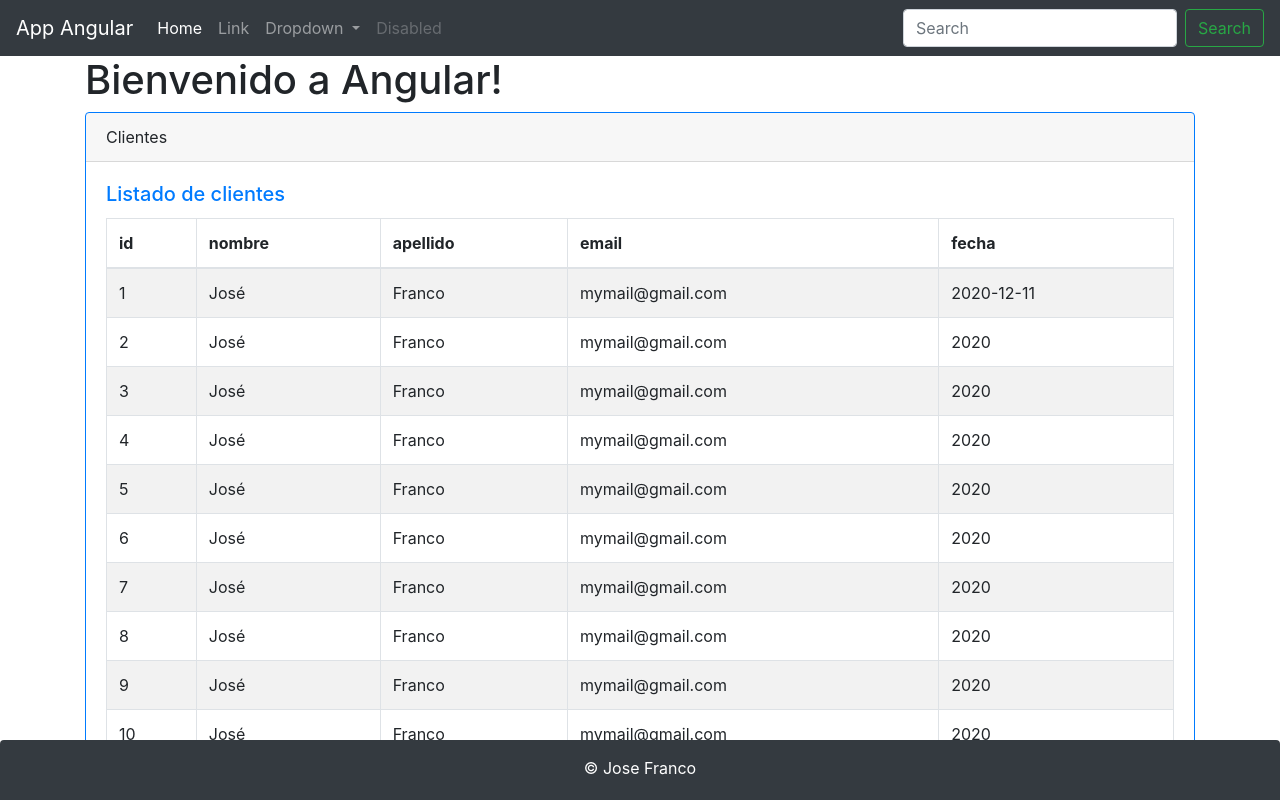
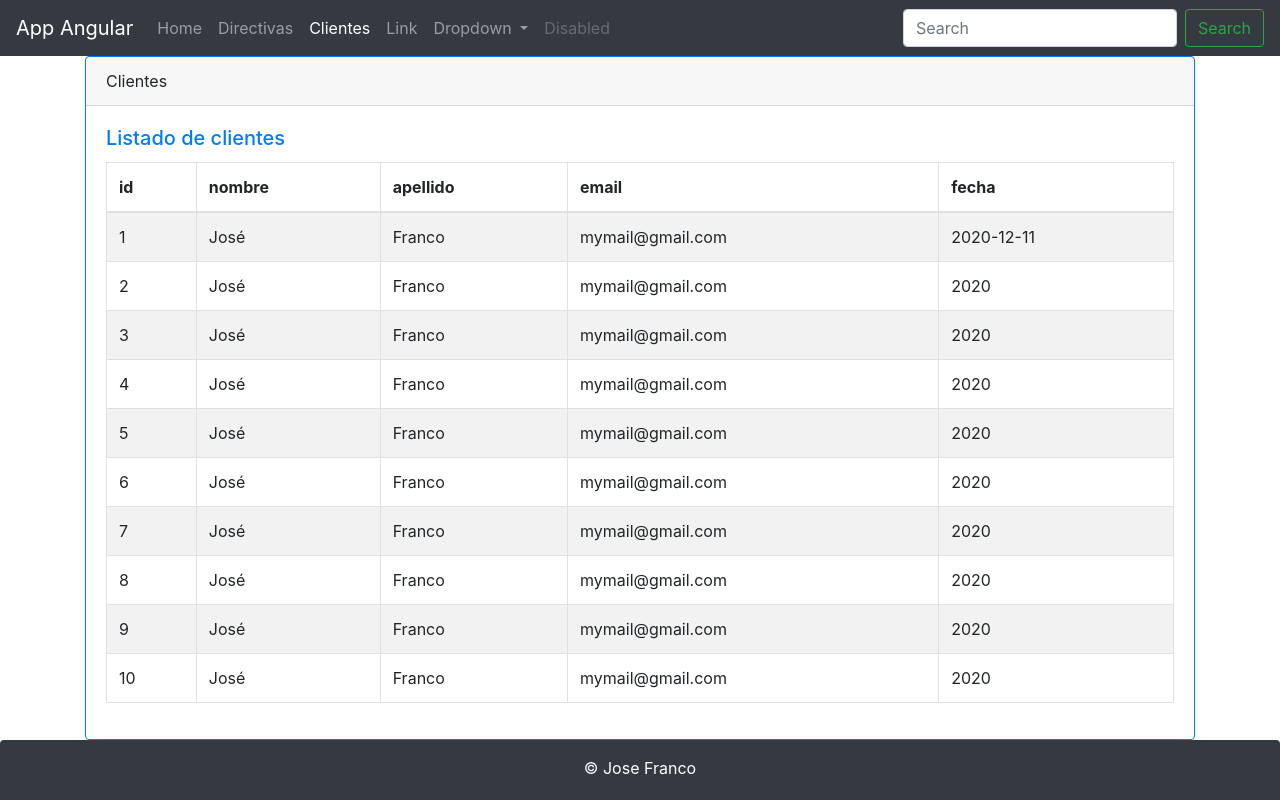
Before and after one commit to veganum/AngularFrontCRUD, an Angular app: page /clientes in a window 1280 px wide. Built offline with nearby package versions, Linux system fonts and the light colour scheme.

Commit message:
Implementando Rutas en Angular y navegación

```diff
--- a/src/app/app.component.html
+++ b/src/app/app.component.html
@@ -1,9 +1,5 @@
 <app-header></app-header>
 <div class="container">
-  <h1>
-    {{ title }}!
-  </h1>
-  <app-clientes></app-clientes>
-  <!-- <app-directiva></app-directiva> -->
+  <router-outlet></router-outlet>
 </div>
 <app-footer></app-footer>
--- a/src/app/header/header.component.html
+++ b/src/app/header/header.component.html
@@ -7,9 +7,18 @@
 
     <div class="collapse navbar-collapse" id="navbarSupportedContent">
         <ul class="navbar-nav mr-auto">
-            <li class="nav-item active">
+            <li class="nav-item">
                 <a class="nav-link" href="#">Home <span class="sr-only">(current)</span></a>
             </li>
+
+            <li class="nav-item" routerLinkActive="active">
+                <a class="nav-link" routerLink="/directivas">Directivas </a>
+            </li>
+            <li class="nav-item" routerLinkActive="active">
+                <a class="nav-link" routerLink="/clientes">Clientes </a>
+            </li>
+
+
             <li class="nav-item">
                 <a class="nav-link" href="#">Link</a>
             </li>
```
Also changed, not shown: src/app/app.module.ts (+9 -1 lines).
